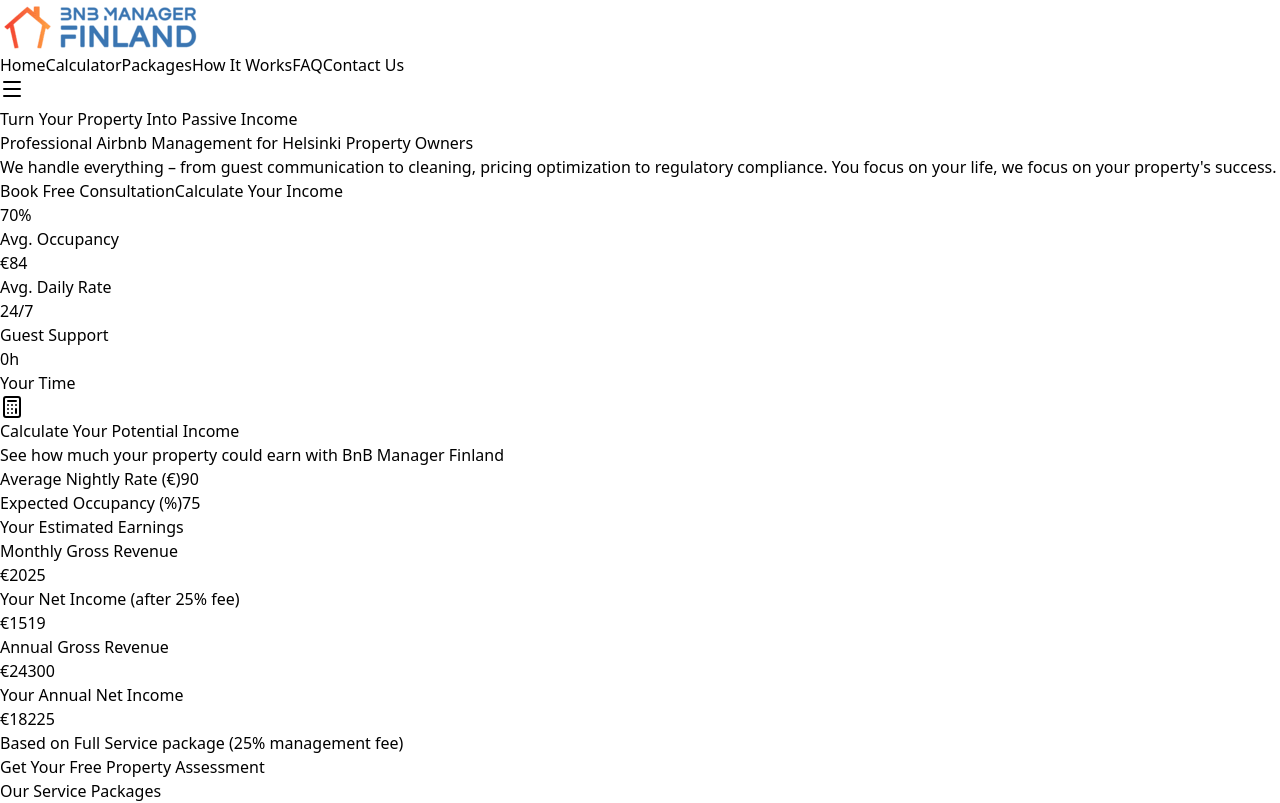
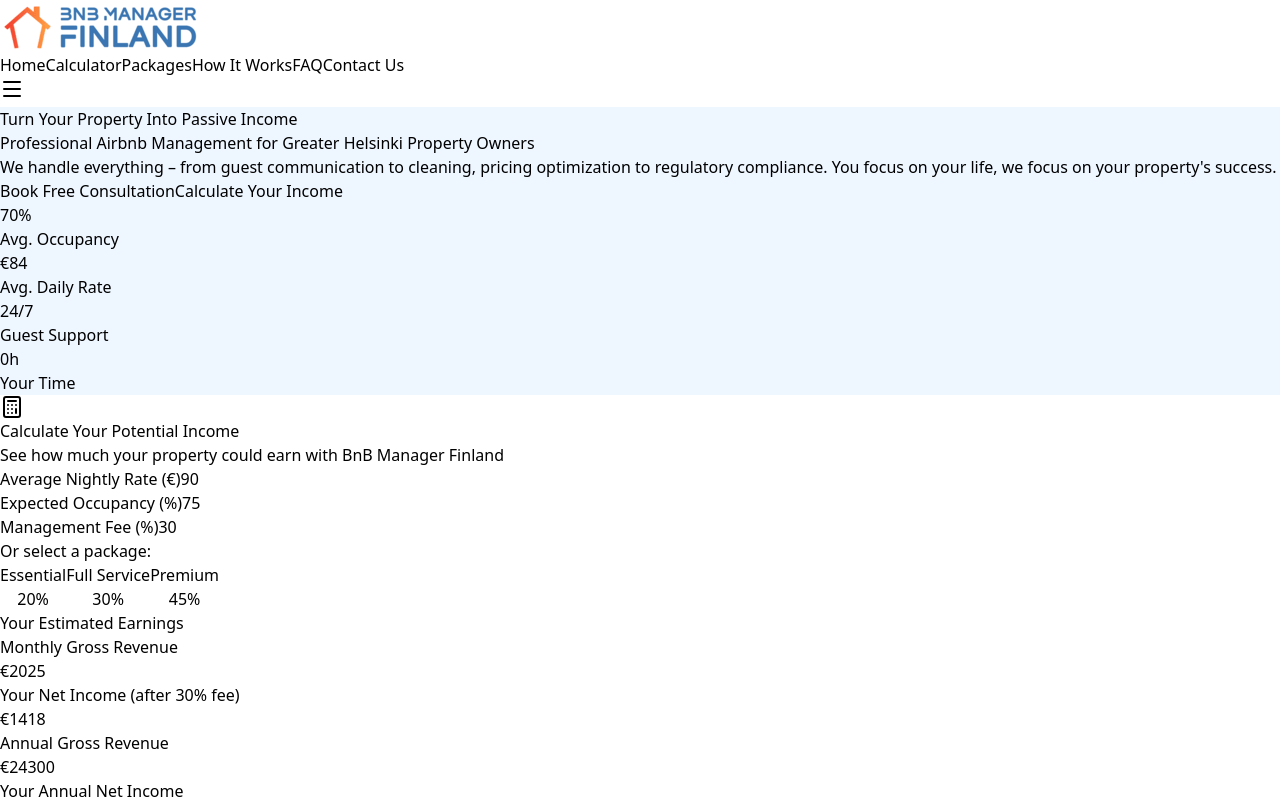
Before and after one commit to masrazu/bnbmanager, a React (Vite) app: page / in a window 1280 px wide. Shown: the top 803 px of the page. Built offline with nearby package versions, Linux system fonts and the light colour scheme.

Commit message:
New updates

```diff
--- a/src/App.jsx
+++ b/src/App.jsx
@@ -5,8 +5,23 @@
   const [mobileMenuOpen, setMobileMenuOpen] = useState(false);
   const [calculatorInputs, setCalculatorInputs] = useState({
     nightlyRate: 90,
-    occupancy: 75
+    occupancy: 75,
+    feePercentage: 30
   });
+  const [selectedPackage, setSelectedPackage] = useState(null);
+
+  // ===== EDIT THESE VALUES TO CHANGE PACKAGE PERCENTAGES AND NAMES =====
+  const packagePresets = [
+    { name: 'Essential', percentage: 20, color: 'blue' },
+    { name: 'Full Service', percentage: 30, color: 'orange' },
+    { name: 'Premium', percentage: 45, color: 'indigo' }
+  ];
+  // ===== END OF EDITABLE SECTION =====
+
+  const handlePackageSelect = (pkg) => {
+    setCalculatorInputs({...calculatorInputs, feePercentage: pkg.percentage});
+    setSelectedPackage(pkg.name);
+  };
 
   const scrollToSection = (id) => {
     document.getElementById(id)?.scrollIntoView({ behavior: 'smooth' });
@@ -16,13 +31,14 @@
   const calculateRevenue = () => {
     const nightsPerMonth = 30 * (calculatorInputs.occupancy / 100);
     const monthlyGross = calculatorInputs.nightlyRate * nightsPerMonth;
-    const managementFee = monthlyGross * 0.25;
+    const managementFee = monthlyGross * (calculatorInputs.feePercentage / 100);
     const netIncome = monthlyGross - managementFee;
     return {
       monthlyGross: monthlyGross.toFixed(0),
       annualGross: (monthlyGross * 12).toFixed(0),
       netMonthly: netIncome.toFixed(0),
-      netAnnual: (netIncome * 12).toFixed(0)
+      netAnnual: (netIncome * 12).toFixed(0),
+      feePercentage: calculatorInputs.feePercentage
     };
   };
 
@@ -80,7 +96,7 @@
   const packages = [
     {
       name: 'Essential',
-      price: '15-18%',
+      price: '17%',
       description: 'For hands-on owners who want professional listing optimization',
       features: [
         'Listing optimization on Airbnb & Booking.com',
@@ -94,7 +110,7 @@
     },
     {
       name: 'Full Service',
-      price: '22-28%',
+      price: '30%',
       description: 'Completely hands-off – we handle everything',
       features: [
         'Everything in Essential package',
@@ -111,7 +127,7 @@
     },
     {
       name: 'Premium',
-      price: '30-35%',
+      price: '45%',
       description: 'White-glove service with maximum revenue optimization',
       features: [
         'Everything in Full Service package',
@@ -228,13 +244,13 @@
       </nav>
 
       {/* 1. Hero Section - Turn Your Property Into Passive Income */}
-      <section id="home" className="pt-20 pb-32 px-4 sm:px-6 lg:px-8 bg-gradient-to-b from-blue-50 to-white">
+      <section id="home" className="pt-20 pb-32 px-4 sm:px-6 lg:px-8" style={{backgroundColor: 'rgb(238, 246, 255)'}}>
         <div className="max-w-7xl mx-auto text-center">
           <h1 className="text-5xl md:text-6xl font-bold text-gray-900 mb-6">
             Turn Your Property Into <span className="text-orange-500">Passive Income</span>
           </h1>
           <p className="text-xl md:text-2xl text-gray-600 mb-8 max-w-3xl mx-auto">
-            Professional Airbnb Management for Helsinki Property Owners
+            Professional Airbnb Management for Greater Helsinki Property Owners
           </p>
           <p className="text-lg text-gray-600 mb-10 max-w-2xl mx-auto">
             We handle everything – from guest communication to cleaning, pricing optimization to regulatory compliance. You focus on your life, we focus on your property's success.
@@ -280,7 +296,7 @@
           </div>
 
           <div className="bg-white rounded-xl shadow-lg p-8">
-            <div className="grid md:grid-cols-2 gap-8 mb-8">
+            <div className="grid md:grid-cols-3 gap-8 mb-8">
               <div>
                 <label className="block text-gray-700 font-semibold mb-2">
                   Average Nightly Rate (€)
@@ -289,7 +305,7 @@
                   type="number"
                   value={calculatorInputs.nightlyRate}
                   onChange={(e) => setCalculatorInputs({...calculatorInputs, nightlyRate: parseInt(e.target.value) || 0})}
-                  className="w-full px-4 py-3 border border-gray-300 rounded-lg focus:ring-2 focus:ring-blue-600 focus:border-transparent"
+                  className="w-full px-4 py-3 border border-gray-300 rounded-lg focus:ring-2 focus:ring-orange-500 focus:border-transparent"
                 />
               </div>
 
@@ -301,8 +317,53 @@
                   type="number"
                   value={calculatorInputs.occupancy}
                   onChange={(e) => setCalculatorInputs({...calculatorInputs, occupancy: parseInt(e.target.value) || 0})}
-                  className="w-full px-4 py-3 border border-gray-300 rounded-lg focus:ring-2 focus:ring-blue-600 focus:border-transparent"
+                  className="w-full px-4 py-3 border border-gray-300 rounded-lg focus:ring-2 focus:ring-orange-500 focus:border-transparent"
                 />
+              </div>
+
+              <div>
+                <label className="block text-gray-700 font-semibold mb-2">
+                  Management Fee (%)
+                </label>
+                <input
+                  type="number"
+                  value={calculatorInputs.feePercentage}
+                  onChange={(e) => {
+                    setCalculatorInputs({...calculatorInputs, feePercentage: parseInt(e.target.value) || 0});
+                    setSelectedPackage(null);
+                  }}
+                  className="w-full px-4 py-3 border border-gray-300 rounded-lg focus:ring-2 focus:ring-orange-500 focus:border-transparent"
+                  placeholder="Enter fee %"
+                />
+              </div>
+            </div>
+
+            {/* Package Preset Buttons */}
+            <div className="mb-8">
+              <p className="text-center text-gray-600 font-semibold mb-4">Or select a package:</p>
+              <div className="grid grid-cols-3 gap-4">
+                {packagePresets.map((pkg, index) => (
+                  <button
+                    key={index}
+                    onClick={() => handlePackageSelect(pkg)}
+                    className={`py-4 px-4 rounded-lg font-semibold transition-all ${
+                      selectedPackage === pkg.name
+                        ? pkg.color === 'blue'
+                          ? 'bg-blue-600 text-white shadow-lg transform scale-105'
+                          : pkg.color === 'orange'
+                          ? 'bg-orange-500 text-white shadow-lg transform scale-105'
+                          : 'bg-indigo-600 text-white shadow-lg transform scale-105'
+                        : pkg.color === 'blue'
+                        ? 'bg-blue-50 text-blue-700 hover:bg-blue-100 border-2 border-blue-200'
+                        : pkg.color === 'orange'
+                        ? 'bg-orange-50 text-orange-700 hover:bg-orange-100 border-2 border-orange-200'
+                        : 'bg-indigo-50 text-indigo-700 hover:bg-indigo-100 border-2 border-indigo-200'
+                    }`}
+                  >
+                    <div className="text-lg font-bold">{pkg.name}</div>
+                    <div className="text-2xl font-bold mt-1">{pkg.percentage}%</div>
+                  </button>
+                ))}
               </div>
             </div>
 
@@ -314,7 +375,7 @@
                   <div className="text-3xl font-bold">€{revenue.monthlyGross}</div>
                 </div>
                 <div className="bg-white/10 rounded-lg p-4">
-                  <div className="text-blue-100 text-sm mb-1">Your Net Income (after 25% fee)</div>
+                  <div className="text-blue-100 text-sm mb-1">Your Net Income (after {revenue.feePercentage}% fee)</div>
                   <div className="text-3xl font-bold">€{revenue.netMonthly}</div>
                 </div>
                 <div className="bg-white/10 rounded-lg p-4">
@@ -327,7 +388,7 @@
                 </div>
               </div>
               <p className="text-center text-blue-100 mt-6 text-sm">
-                Based on Full Service package (25% management fee)
+                Based on {revenue.feePercentage}% management fee
               </p>
             </div>
 
```
